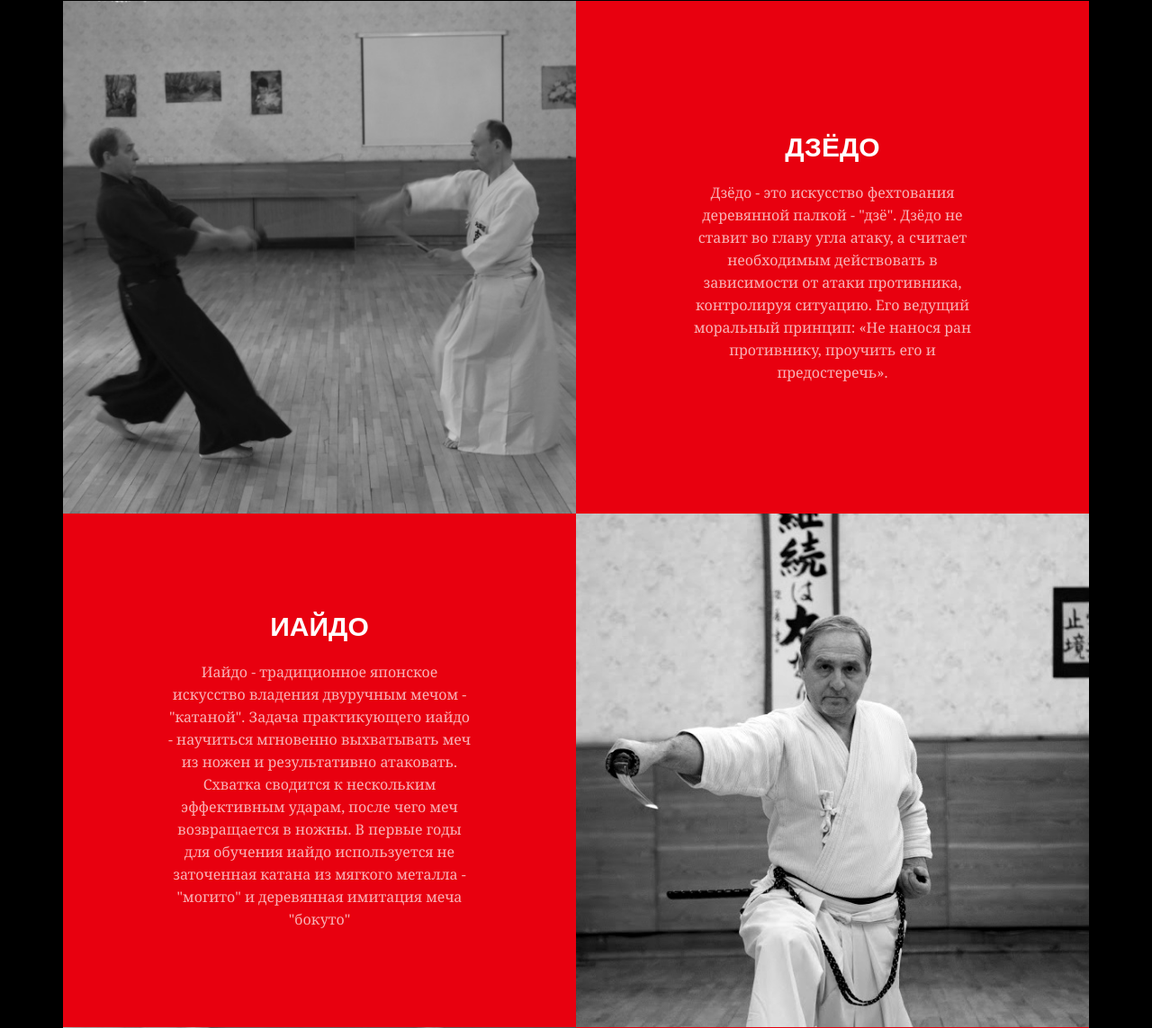
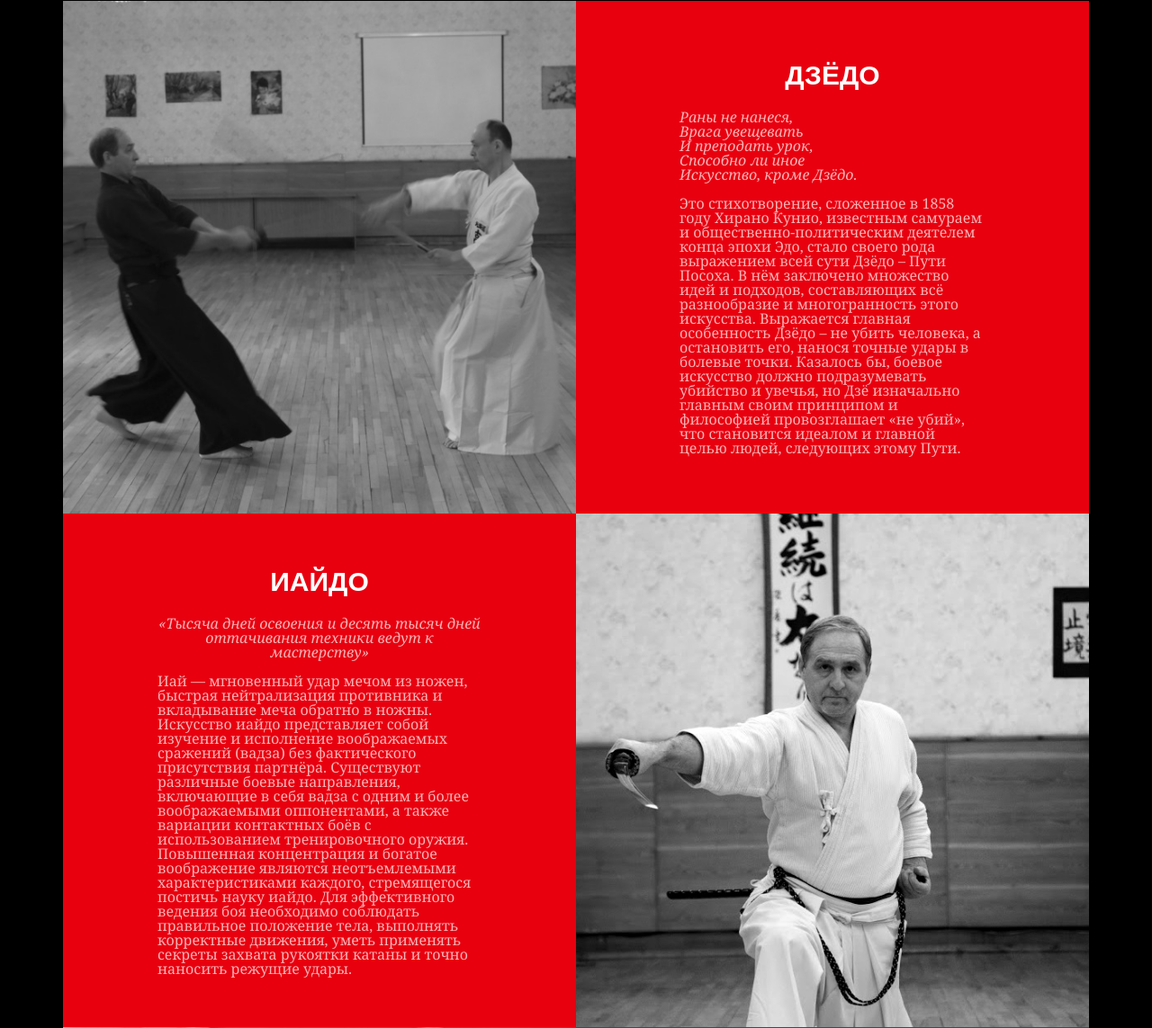
Before and after one commit to Ichisen/kensinkan, a PHP site: page / in a window 1280 px wide. Shown: the part 1218-2361 px from the top of the page at 90% size. Run offline with PHP 8.4, Linux system fonts and the light colour scheme.

Commit message:
описание дисциплин на главной

```diff
--- a/css/main.css
+++ b/css/main.css
@@ -273,6 +273,37 @@
     font-family: 'Georgia', serif;
     font-weight: 300;
     color: #ffffff;
+}
+
+.cell-content-big-text {
+    line-height: 16px;
+    text-align: left;
+}
+
+.cell-content-padding-off {
+    padding-left: 0px;
+    padding-right: 0px;
+}
+
+@media (max-width: 992px) {
+    .cell-content-big-text {
+        font-size: 14px;
+        line-height: 11px;
+        text-align: left;
+        text-overflow: ellipsis;
+        padding-left: 8px;
+        padding-right: 2px;
+    }
+}
+
+@media (max-width: 725px) {
+    .cell-content-big-text {
+        font-size: 16px;
+        line-height: 25px;
+        text-align: left;
+        padding-left: 0px;
+        padding-right: 0px;
+    }
 }
 
 @media screen and (max-width:725px) {
--- a/index.html
+++ b/index.html
@@ -117,10 +117,26 @@
                             <div class="table-cell"><img src="images/jodo2grey.jpg" class="img"></div>
                             <div class="table-cell bg-red">
                                 <div class="cell-title">ДЗЁДО</div>
-                                <div class="cell-content">
-                                    Дзёдо - это искусство фехтования деревянной палкой - "дзё".
-                                    Дзёдо не ставит во главу угла атаку, а считает необходимым действовать в зависимости от атаки противника, контролируя ситуацию.
-                                    Его ведущий моральный принцип: «Не нанося ран противнику, проучить его и предостеречь».
+                                <div class="cell-content cell-content-big-text">
+                                     <div>
+                                         <em>
+                                             Раны не нанеся,<br>
+                                            Врага увещевать<br>
+                                            И преподать урок,<br>
+                                            Способно ли иное<br>
+                                            Искусство, кроме Дзёдо.
+                                         </em>
+                                     </div>
+                                    <br>
+                                        Это стихотворение, сложенное в 1858 году Хирано Кунио,
+                                        известным самураем и общественно-политическим деятелем конца эпохи Эдо,
+                                        стало своего рода выражением всей сути Дзёдо – Пути Посоха.
+                                        В нём заключено множество идей и подходов, составляющих всё разнообразие и многогранность этого искусства.
+                                        Выражается главная особенность Дзёдо – не убить человека, а остановить его,
+                                        нанося точные удары в болевые точки. Казалось бы,
+                                        боевое искусство должно подразумевать убийство и увечья,
+                                        но Дзё изначально главным своим принципом и философией провозглашает «не убий»,
+                                        что становится идеалом и главной целью людей, следующих этому Пути.
                                 </div>
                             </div>
                         </div>
@@ -135,11 +151,24 @@
                         <div class="table-container">
                             <div class="table-cell bg-red">
                                 <div class="cell-title">ИАЙДО</div>
-                                <div class="cell-content">
-                                    Иайдо - традиционное японское искусство владения двуручным мечом - "катаной".
-                                    Задача практикующего иайдо - научиться мгновенно выхватывать меч из ножен и результативно атаковать.
-                                    Схватка сводится к нескольким эффективным ударам, после чего меч возвращается в ножны.
-                                    В первые годы для обучения иайдо используется не заточенная катана из мягкого металла - "могито" и деревянная имитация меча "бокуто"
+                                <div class="cell-content cell-content-big-text cell-content-padding-off">
+                                    <div class="text-center">
+                                        <em>«Тысяча дней освоения и десять тысяч дней оттачивания техники ведут к мастерству»</em>
+                                    </div>
+                                    <br>
+                                    Иай — мгновенный удар мечом из ножен,
+                                    быстрая нейтрализация противника и
+                                    вкладывание меча обратно в ножны.
+                                    Искусство иайдо представляет собой изучение и исполнение воображаемых
+                                    сражений (вадза) без фактического присутствия партнёра.
+                                    Существуют различные боевые направления, включающие в себя вадза с
+                                    одним и более воображаемыми оппонентами, а также вариации контактных боёв с
+                                    использованием тренировочного оружия. Повышенная концентрация и богатое
+                                    воображение являются неотъемлемыми характеристиками каждого,
+                                    стремящегося постичь науку иайдо.
+                                    Для эффективного ведения боя необходимо соблюдать правильное положение тела,
+                                    выполнять корректные движения, уметь применять секреты захвата рукоятки катаны и
+                                    точно наносить режущие удары.
                                 </div>
                             </div>
                             <div class="table-cell"><img src="images/iado3grey.jpg" class="img"></div>
--- /dev/null
+++ b/robots.txt
@@ -0,0 +1,2 @@
+User-agent: *
+Disallow: /
```
Also changed, not shown: blog.html (+5 -29 lines), images/logos.png.
